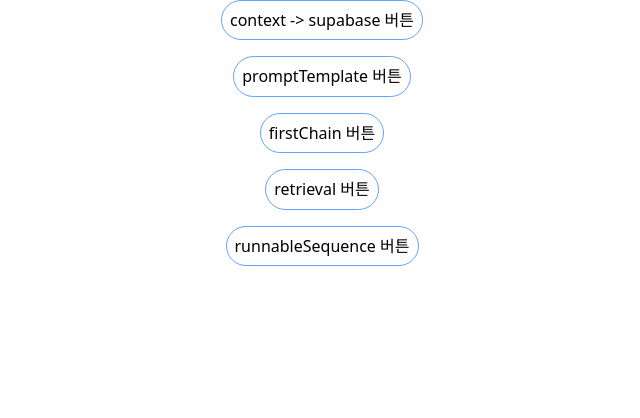
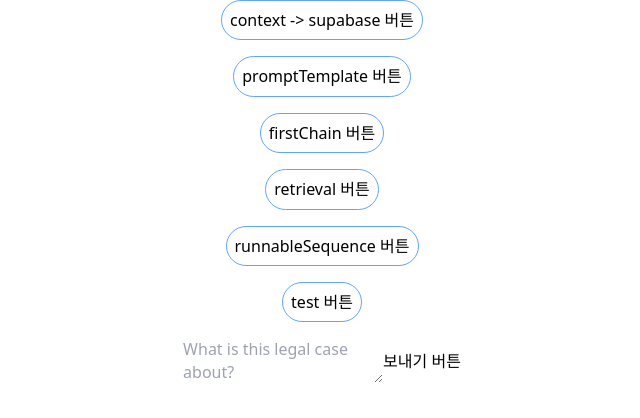
Before and after one commit to Rookeys/Hey-The-Mr-Lang, a Next.js app: page /kojaem in a window 1280 px wide. Shown: the top 418 px of the page, without its empty margins (318-958 px from the left). Built offline with nearby package versions, Linux system fonts and the light colour scheme.

Commit message:
feat: Implemented my Mr.lang

```diff
--- a/package.json
+++ b/package.json
@@ -9,6 +9,7 @@
     "lint": "next lint"
   },
   "dependencies": {
+    "@hookform/resolvers": "^3.3.4",
     "@langchain/community": "^0.0.18",
     "@langchain/openai": "^0.0.12",
     "@supabase/supabase-js": "^2.39.3",
@@ -17,7 +18,9 @@
     "langchain": "^0.1.3",
     "next": "14.0.4",
     "react": "^18",
-    "react-dom": "^18"
+    "react-dom": "^18",
+    "react-hook-form": "^7.49.3",
+    "yup": "^1.3.3"
   },
   "devDependencies": {
     "@types/node": "^20",
--- /dev/null
+++ b/src/pages/api/test.ts
@@ -0,0 +1,76 @@
+import { combineDocuments } from "@/utils/combineDocuments";
+import { retriever } from "@/utils/retriever";
+import { StringOutputParser } from "@langchain/core/output_parsers";
+import { PromptTemplate } from "@langchain/core/prompts";
+import {
+  RunnablePassthrough,
+  RunnableSequence,
+} from "@langchain/core/runnables";
+import { ChatOpenAI } from "@langchain/openai";
+import { NextApiRequest, NextApiResponse } from "next";
+
+// 사용자가 질문한 내용 독립형 질문으로 만들기 (promptTemplate 활용)
+export default async function handler(
+  req: NextApiRequest,
+  res: NextApiResponse
+) {
+  try {
+    const { question } = req.body;
+
+    //only accept post requests
+    if (req.method !== "POST") {
+      res.status(405).json({ error: "Method not allowed" });
+      return;
+    }
+
+    if (!question) {
+      return res.status(400).json({ message: "No question in the request" });
+    }
+
+    const openAIApiKey = process.env.OPENAI_API_KEY;
+    const llm = new ChatOpenAI({ openAIApiKey });
+
+    const standaloneQuestionTemplate =
+      "Given a question, convert it to a standalone question. question: {question} standalone question:";
+    const standaloneQuestionPrompt = PromptTemplate.fromTemplate(
+      standaloneQuestionTemplate
+    );
+
+    const answerTemplate = `You are a helpful and enthusiastic support bot who can answer a given question about KoJaem based on the context provided. Try to find the answer in the context. If you really don't know the answer, say "I'm sorry, I don't know the answer to that." And direct the questioner to email woalswhwh@gmail.com. Don't try to make up an answer. Always speak as if you were chatting to a friend.
+context: {context}
+question: {question}
+answer: `;
+    const answerPrompt = PromptTemplate.fromTemplate(answerTemplate);
+
+    const standaloneQuestionChain = standaloneQuestionPrompt
+      .pipe(llm)
+      .pipe(new StringOutputParser());
+
+    const retrieverChain = RunnableSequence.from([
+      prevResult => prevResult.standalone_question,
+      retriever,
+      combineDocuments,
+    ]);
+    const answerChain = answerPrompt.pipe(llm).pipe(new StringOutputParser());
+
+    const chain = RunnableSequence.from([
+      {
+        standalone_question: standaloneQuestionChain,
+        original_input: new RunnablePassthrough(),
+      },
+      {
+        context: retrieverChain,
+        question: ({ original_input }) => original_input.question,
+      },
+      answerChain,
+    ]);
+
+    const response = await chain.invoke({
+      question,
+    });
+
+    res.status(200).json(response);
+  } catch (error) {
+    console.log(error);
+  }
+}
--- a/src/pages/kojaem.tsx
+++ b/src/pages/kojaem.tsx
@@ -1,14 +1,17 @@
-import axios from 'axios'
-import React from 'react'
+import { yupResolver } from "@hookform/resolvers/yup";
+import axios from "axios";
+import React from "react";
+import { FieldValues, FormProvider, useForm } from "react-hook-form";
+import { object, string } from "yup";
 
 const Kojaem = () => {
-  const supabase = async() => {
+  const supabase = async () => {
     await axios.get("/api/supabase");
-  }
+  };
 
-  const promptTemplate = async() => {
-    await axios.get("/api/promptTemplate")
-  }
+  const promptTemplate = async () => {
+    await axios.get("/api/promptTemplate");
+  };
 
   const firstChain = async () => {
     await axios.get("/api/firstChain");
@@ -20,27 +23,92 @@
 
   const runnableSequence = async () => {
     await axios.get("/api/runnableSequence");
-  }
+  };
+
+  const test = async () => {
+    await axios.get("/api/test");
+  };
+
+  const schema = object().shape({
+    question: string().required(`질문을 입력해주세요`),
+  });
+
+  const formMethods = useForm({
+    resolver: yupResolver(schema),
+  });
+
+  const {
+    handleSubmit,
+    formState: { isSubmitting },
+    register,
+    resetField,
+  } = formMethods;
+
+  const submit = async (data: FieldValues) => {
+    try {
+      const question = data.question;
+
+      resetField("question");
+
+      const { data: response } = await axios.post("/api/test", {
+        question,
+      });
+
+      console.log('response:', response);
+
+    } catch (error) {
+      console.log(error);
+    }
+  };
 
   return (
     <div className="w-full h-full flex flex-col gap-4 items-center">
       <div className="border border-blue-400 w-fit p-2 rounded-full">
-        <button onClick={supabase}>{`context -> supabase 버튼`}</button>
+        <button
+          type="button"
+          onClick={supabase}
+        >{`context -> supabase 버튼`}</button>
       </div>
       <div className="border border-blue-400 w-fit p-2 rounded-full">
-        <button onClick={promptTemplate}>{`promptTemplate 버튼`}</button>
+        <button
+          type="button"
+          onClick={promptTemplate}
+        >{`promptTemplate 버튼`}</button>
       </div>
       <div className="border border-blue-400 w-fit p-2 rounded-full">
-        <button onClick={firstChain}>{`firstChain 버튼`}</button>
+        <button type="button" onClick={firstChain}>{`firstChain 버튼`}</button>
       </div>
       <div className="border border-blue-400 w-fit p-2 rounded-full">
-        <button onClick={retrieval}>{`retrieval 버튼`}</button>
+        <button type="button" onClick={retrieval}>{`retrieval 버튼`}</button>
       </div>
       <div className="border border-blue-400 w-fit p-2 rounded-full">
-        <button onClick={runnableSequence}>{`runnableSequence 버튼`}</button>
+        <button
+          type="button"
+          onClick={runnableSequence}
+        >{`runnableSequence 버튼`}</button>
       </div>
+      <div className="border border-blue-400 w-fit p-2 rounded-full">
+        <button type="button" onClick={test}>{`test 버튼`}</button>
+      </div>
+      <FormProvider {...formMethods}>
+        <form
+          onSubmit={handleSubmit(submit)}
+          className="w-full flex justify-center"
+        >
+          <textarea
+            placeholder={
+              isSubmitting
+                ? "Waiting for response..."
+                : "What is this legal case about?"
+            }
+            {...register("question")}
+            disabled={isSubmitting}
+          />
+          <button type="submit">보내기 버튼</button>
+        </form>
+      </FormProvider>
     </div>
   );
-}
+};
 
 export default Kojaem;
```
Also changed, not shown: src/assets/kojaem-info.txt, 1 other file (tests, documents, lock files or other folders).
